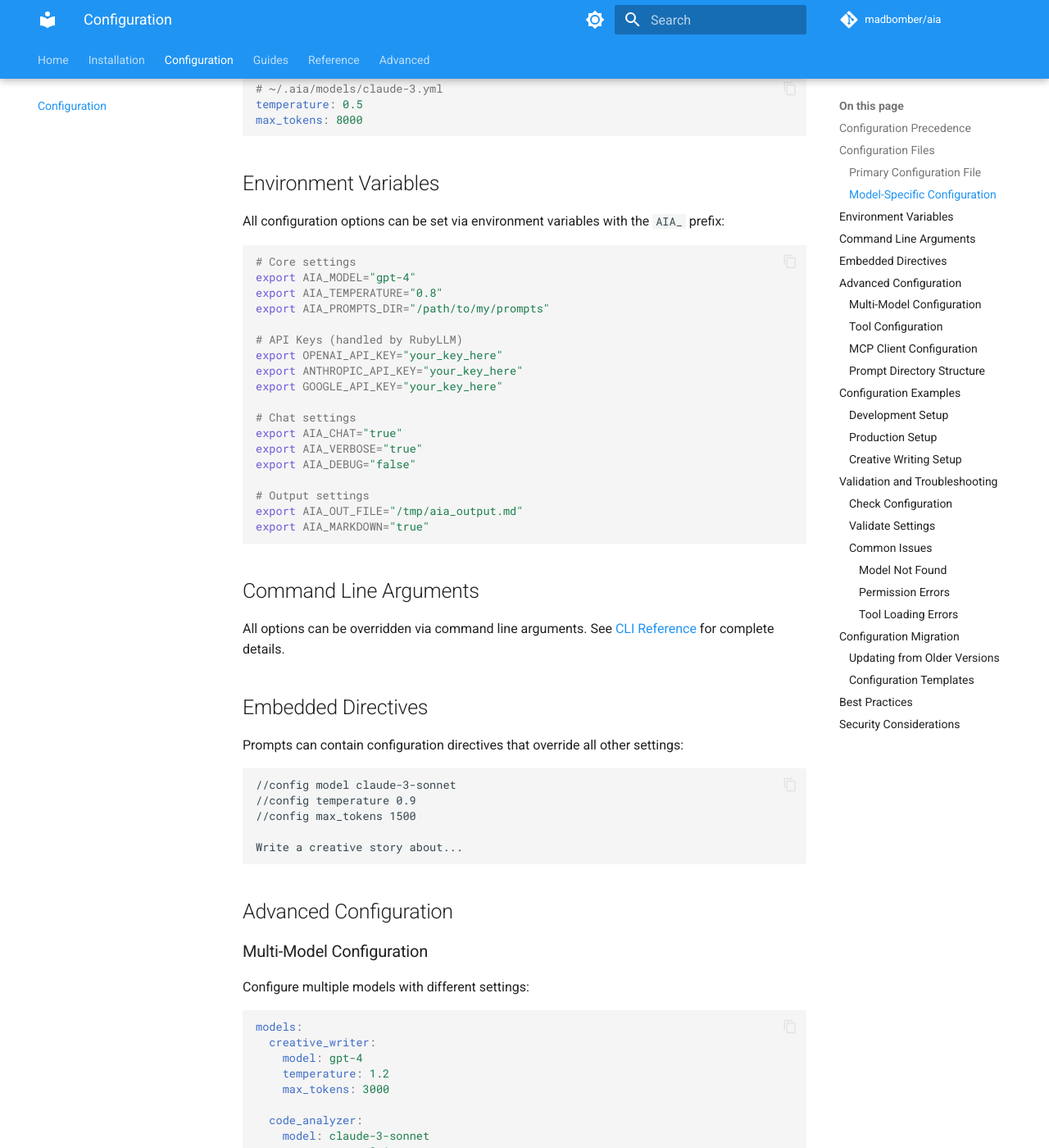
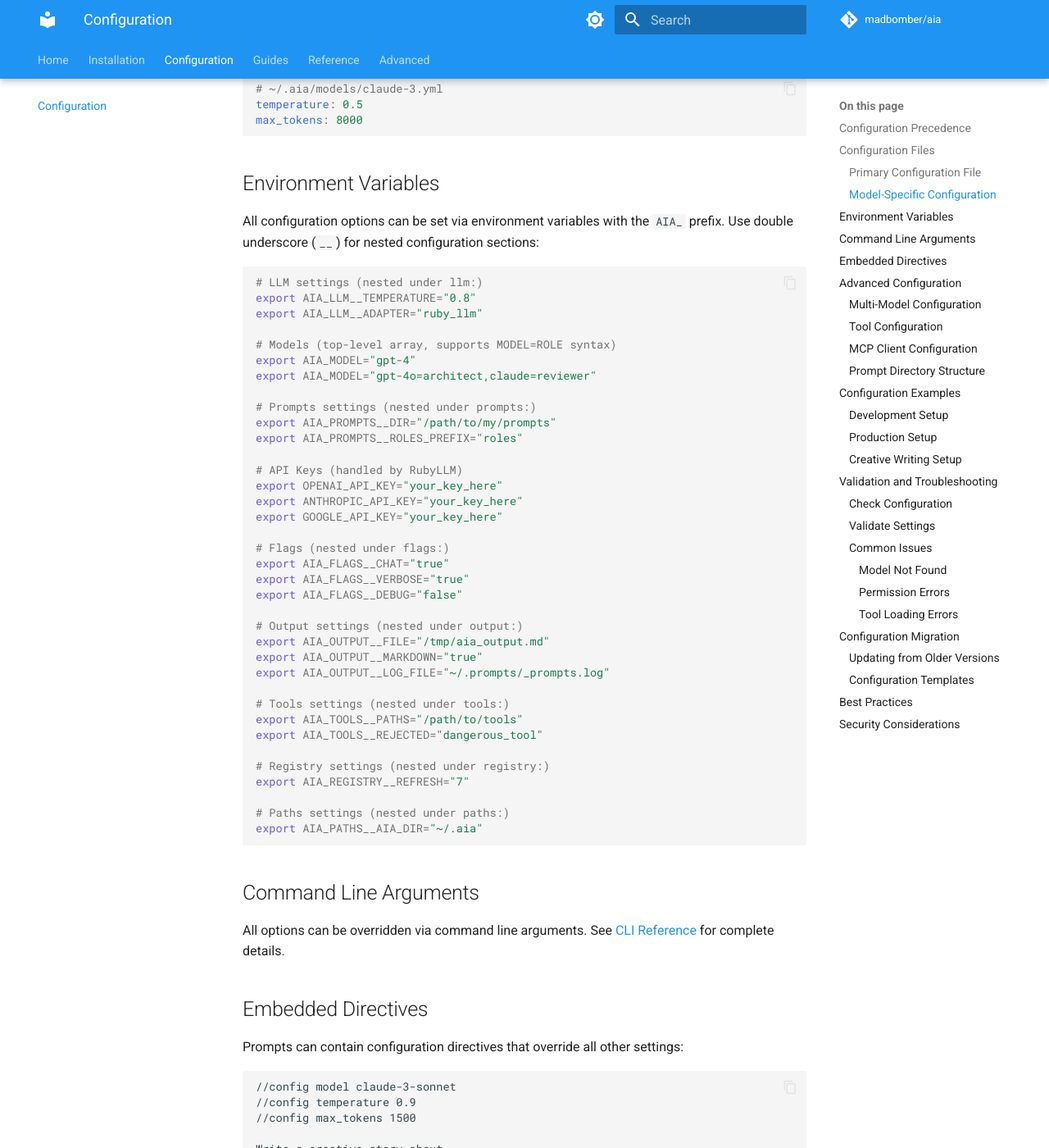
Before and after one commit to MadBomber/aia, an MkDocs documentation site: the page built from docs/configuration.md, in a window 1280 px wide and 1400 px high, scrolled down 1962 px. Shown: the whole window at 82% size. Built offline with MkDocs 1.6.1 and Material for MkDocs 9.7.7, drawn with Linux system fonts in a browser that asks for light colours; comment, search, counter and statistics services are not loaded; the version menu is left out.

Commit message:
Update CLI and configuration documentation for environment variables
Refactor environment variable naming to use nested configuration with double underscores. This improves readability and allows for more structured configuration settings.

- Update CLI reference documentation to use new nested environment variable syntax
- Modify configuration documentation to reflect new variable naming convention
- Update FAQ section to show new environment variable usage
- Add more detailed examples of nested configuration settings
- Improve documentation clarity around environment variable configuration

````diff
--- a/docs/configuration.md
+++ b/docs/configuration.md
@@ -95,27 +95,46 @@ max_tokens: 8000
 
 ## Environment Variables
 
-All configuration options can be set via environment variables with the `AIA_` prefix:
+All configuration options can be set via environment variables with the `AIA_` prefix.
+Use double underscore (`__`) for nested configuration sections:
 
 ```bash
-# Core settings
+# LLM settings (nested under llm:)
+export AIA_LLM__TEMPERATURE="0.8"
+export AIA_LLM__ADAPTER="ruby_llm"
+
+# Models (top-level array, supports MODEL=ROLE syntax)
 export AIA_MODEL="gpt-4"
-export AIA_TEMPERATURE="0.8"
-export AIA_PROMPTS_DIR="/path/to/my/prompts"
+export AIA_MODEL="gpt-4o=architect,claude=reviewer"
+
+# Prompts settings (nested under prompts:)
+export AIA_PROMPTS__DIR="/path/to/my/prompts"
+export AIA_PROMPTS__ROLES_PREFIX="roles"
 
 # API Keys (handled by RubyLLM)
 export OPENAI_API_KEY="your_key_here"
 export ANTHROPIC_API_KEY="your_key_here"
 export GOOGLE_API_KEY="your_key_here"
 
-# Chat settings
-export AIA_CHAT="true"
-export AIA_VERBOSE="true"
-export AIA_DEBUG="false"
+# Flags (nested under flags:)
+export AIA_FLAGS__CHAT="true"
+export AIA_FLAGS__VERBOSE="true"
+export AIA_FLAGS__DEBUG="false"
 
-# Output settings
-export AIA_OUT_FILE="/tmp/aia_output.md"
-export AIA_MARKDOWN="true"
+# Output settings (nested under output:)
+export AIA_OUTPUT__FILE="/tmp/aia_output.md"
+export AIA_OUTPUT__MARKDOWN="true"
+export AIA_OUTPUT__LOG_FILE="~/.prompts/_prompts.log"
+
+# Tools settings (nested under tools:)
+export AIA_TOOLS__PATHS="/path/to/tools"
+export AIA_TOOLS__REJECTED="dangerous_tool"
+
+# Registry settings (nested under registry:)
+export AIA_REGISTRY__REFRESH="7"
+
+# Paths settings (nested under paths:)
+export AIA_PATHS__AIA_DIR="~/.aia"
 ```
 
 ## Command Line Arguments
````
Also changed, not shown: docs/cli-reference.md (+16 -7 lines), docs/faq.md (+3 -3 lines), docs/guides/basic-usage.md (+4 -3 lines), docs/prompt_management.md (+3 -3 lines).
